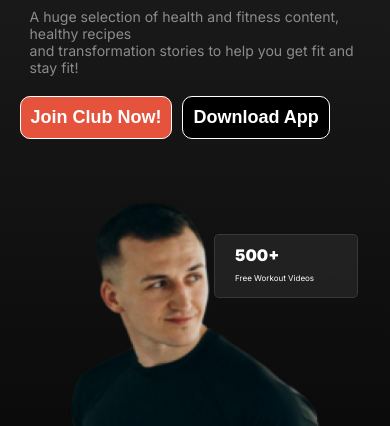
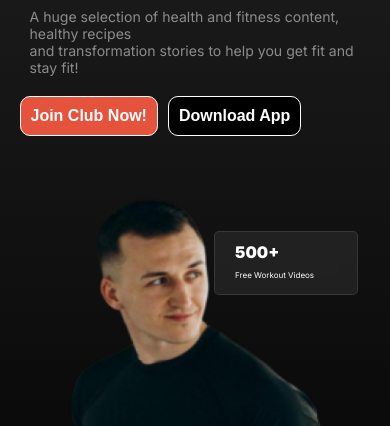
Before and after one commit to indrojitmondal/Fitness, a plain HTML site: page index.html in a window 390 px wide. Shown: the part 283-709 px from the top of the page. Drawn offline with Linux system fonts and the light colour scheme.

Commit message:
updated banner section

```diff
--- a/styles/style.css
+++ b/styles/style.css
@@ -905,6 +905,10 @@ img{
 
 
     }
+    .common-sz{
+        font-size: 1rem;
+        font-weight: 600;
+    }
 
     .banner-container{
         margin-top: 30px;
```
